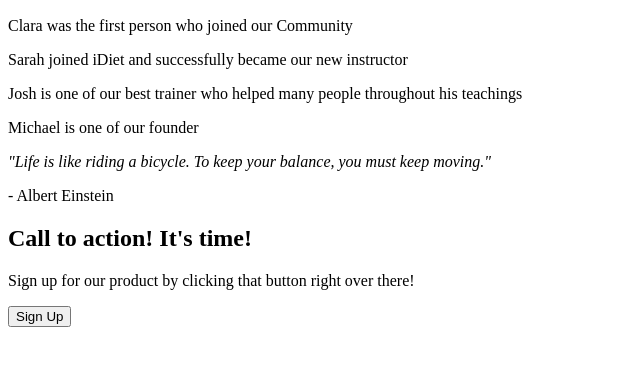
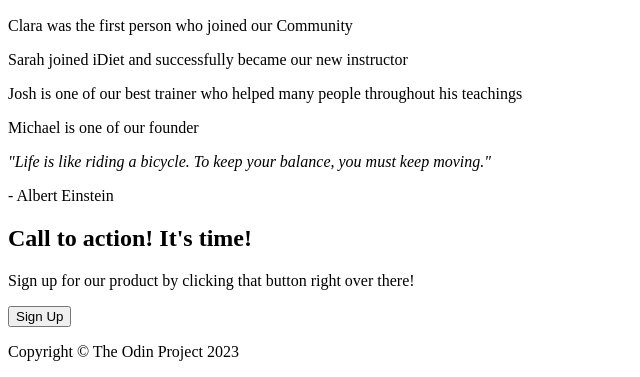
Before and after one commit to sugarbalazs/landing-page, a plain HTML site: page index.html in a window 1280 px wide. Shown: the part 931-1308 px from the top of the page, without its empty margins (0-640 px from the left). Before the commit the page ends 1266 px from the top, so only its background shows below. Drawn offline with Linux system fonts and the light colour scheme.

Commit message:
Footer html

```diff
--- a/index.html
+++ b/index.html
@@ -116,7 +116,9 @@
     </main>
 
     <footer>
-      <div></div>
+      <div>
+        <p>Copyright © The Odin Project 2023</p>
+      </div>
     </footer>
   </body>
 </html>
```
